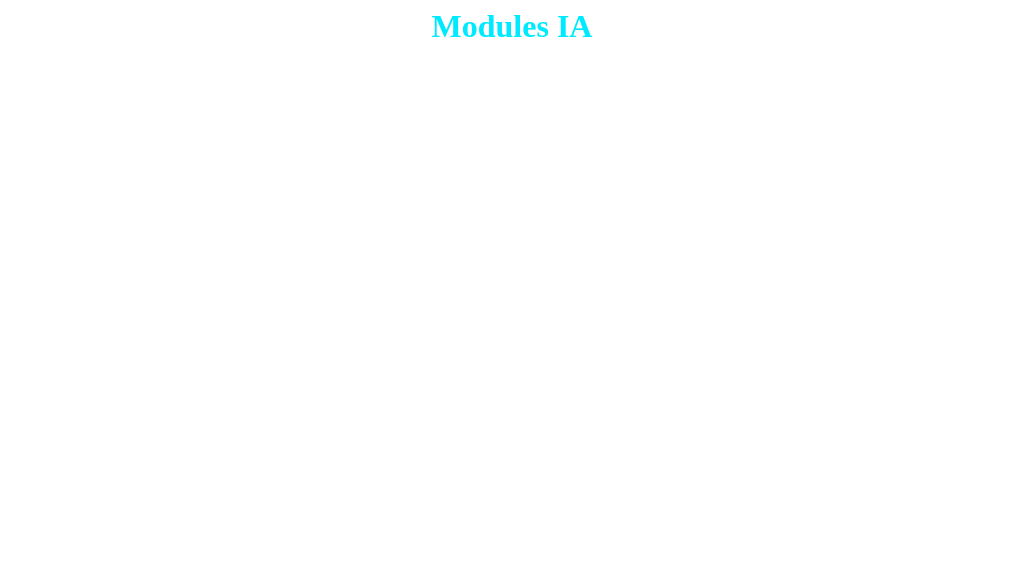
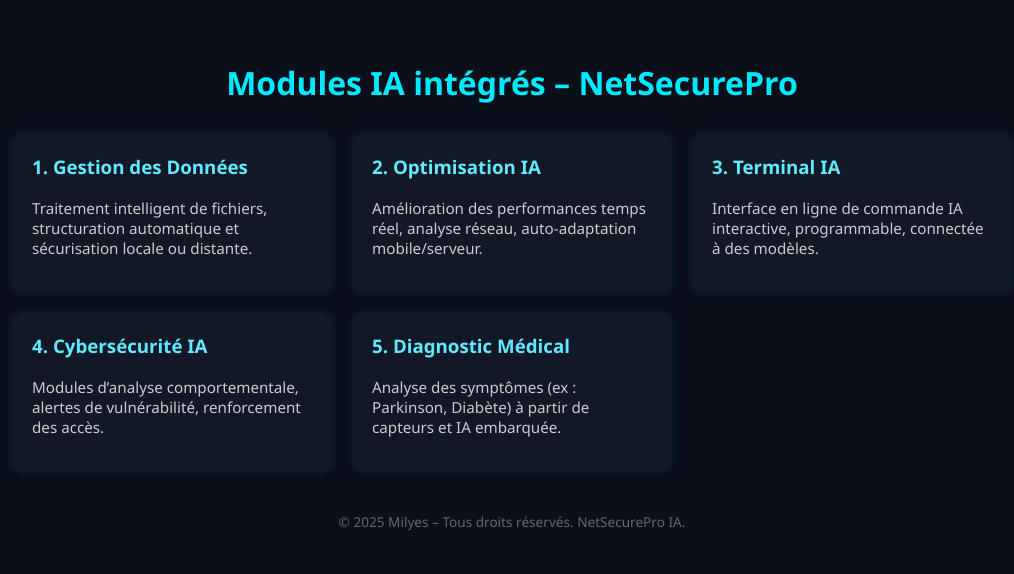
Before and after one commit to milyes/netsecurepro-site, a plain HTML site: page modules.html in a window 1280 px wide. Shown: the whole page, without its empty margins (128-1142 px from the left). Drawn offline with Linux system fonts and the light colour scheme.

Commit message:
Add files via upload
Signed-off-by: zoubirou ilyes <119434103+milyes@users.noreply.github.com>

```diff
--- a/modules.html
+++ b/modules.html
@@ -1 +1,90 @@
-<html><head><title>Modules</title></head><body><h1 style='color:#00eaff;text-align:center;'>Modules IA</h1></body></html>
+
+<!DOCTYPE html>
+<html lang="fr">
+<head>
+  <meta charset="UTF-8">
+  <title>Modules IA – NetSecurePro</title>
+  <style>
+    body {
+      background: #0a0f1a;
+      color: #e0e0e0;
+      font-family: 'Segoe UI', sans-serif;
+      margin: 0;
+      padding: 40px 20px;
+    }
+
+    h1 {
+      text-align: center;
+      color: #00eaff;
+      margin-bottom: 30px;
+    }
+
+    .modules-grid {
+      max-width: 1000px;
+      margin: auto;
+      display: grid;
+      grid-template-columns: repeat(auto-fit, minmax(260px, 1fr));
+      gap: 20px;
+    }
+
+    .module {
+      background: #121826;
+      border-radius: 12px;
+      padding: 20px;
+      box-shadow: 0 0 10px rgba(0,255,255,0.1);
+    }
+
+    .module h3 {
+      margin-top: 0;
+      color: #60eaff;
+    }
+
+    .module p {
+      font-size: 0.95em;
+      color: #ccc;
+    }
+
+    a {
+      color: #60aaff;
+      text-decoration: none;
+    }
+
+    footer {
+      margin-top: 40px;
+      text-align: center;
+      font-size: 0.85em;
+      color: #666;
+    }
+  </style>
+</head>
+<body>
+  <h1>Modules IA intégrés – NetSecurePro</h1>
+
+  <div class="modules-grid">
+    <div class="module">
+      <h3>1. Gestion des Données</h3>
+      <p>Traitement intelligent de fichiers, structuration automatique et sécurisation locale ou distante.</p>
+    </div>
+    <div class="module">
+      <h3>2. Optimisation IA</h3>
+      <p>Amélioration des performances temps réel, analyse réseau, auto-adaptation mobile/serveur.</p>
+    </div>
+    <div class="module">
+      <h3>3. Terminal IA</h3>
+      <p>Interface en ligne de commande IA interactive, programmable, connectée à des modèles.</p>
+    </div>
+    <div class="module">
+      <h3>4. Cybersécurité IA</h3>
+      <p>Modules d’analyse comportementale, alertes de vulnérabilité, renforcement des accès.</p>
+    </div>
+    <div class="module">
+      <h3>5. Diagnostic Médical</h3>
+      <p>Analyse des symptômes (ex : Parkinson, Diabète) à partir de capteurs et IA embarquée.</p>
+    </div>
+  </div>
+
+  <footer>
+    &copy; 2025 Milyes – Tous droits réservés. NetSecurePro IA.
+  </footer>
+</body>
+</html>
```
